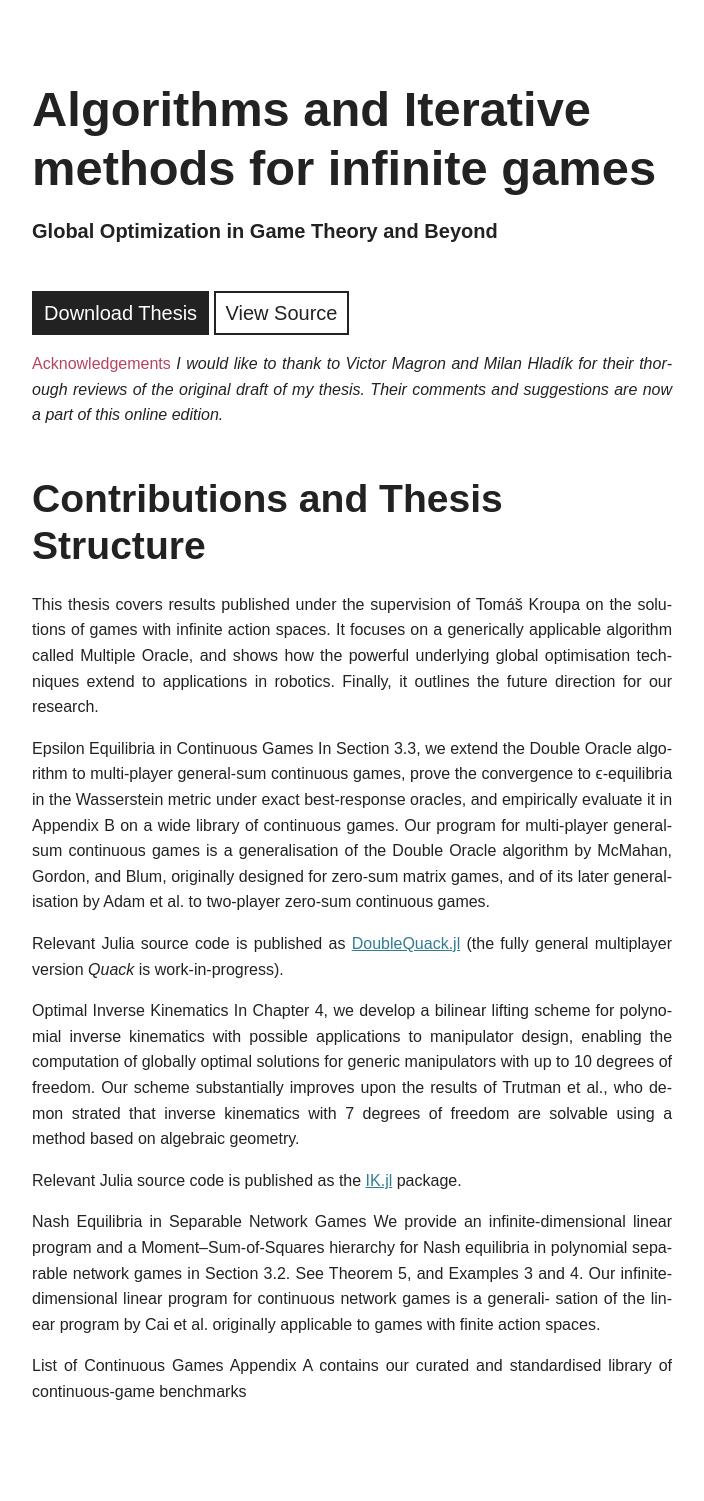
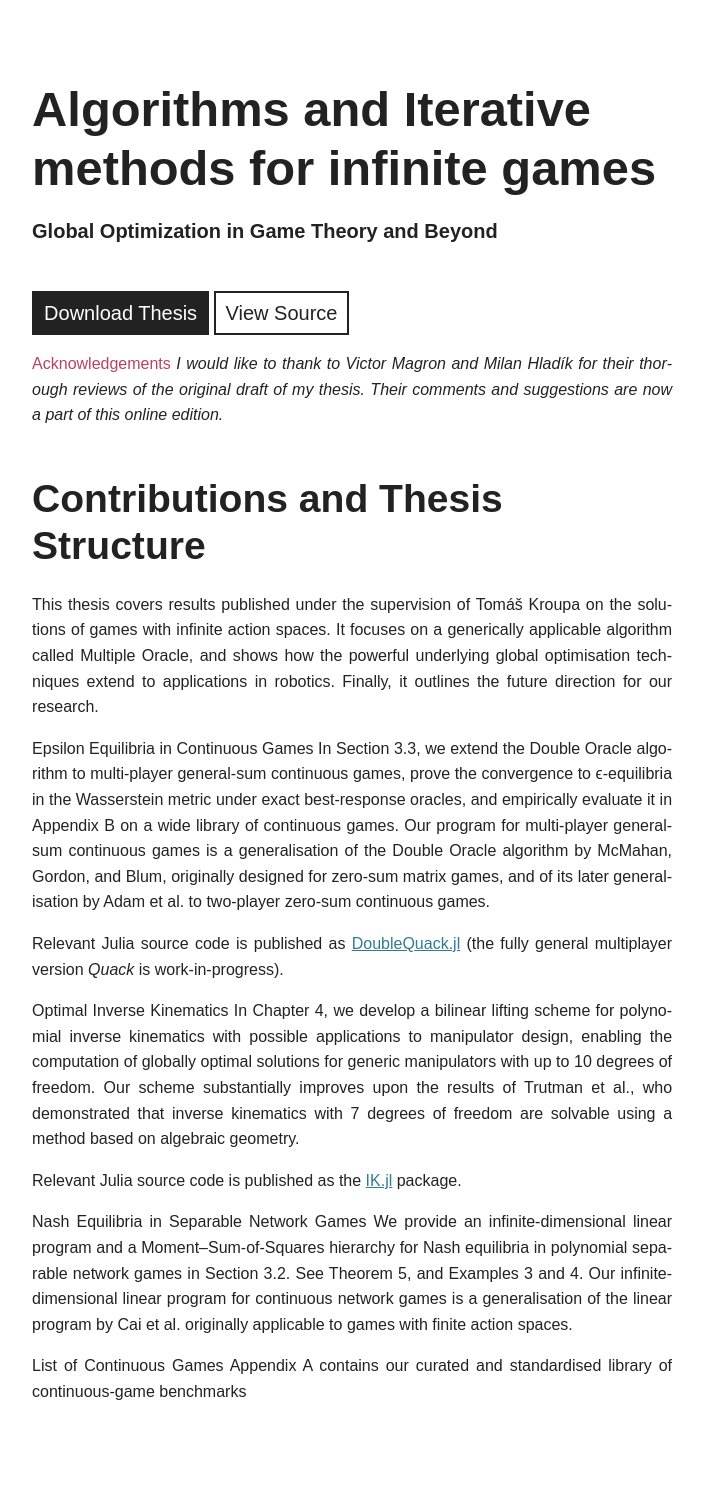
Before and after one commit to votroto/blog, a Jekyll site: the page built from _pages/thesis.md, in a window 1280 px wide. Shown: the whole page, without its empty margins (268-972 px from the left). Built offline with Jekyll 4.4.1, drawn with Linux system fonts in a browser that asks for light colours.

Commit message:
typos, external thesis link

```diff
--- a/_pages/posts.html
+++ b/_pages/posts.html
@@ -19,7 +19,9 @@
 						<p class="excerpt">{{ post.excerpt }}</p>
 						<span class="post-meta">{{ post.date | date: date_format }}</span>
 					</div>
-					<div class="post-right"><img class="invertible" alt="post cover image" src="{{ site.assets }}{{ post.img }}"/></div>
+					<div class="post-right">
+						<img class="invertible" alt="post cover image" src="{{ site.assets }}{{ post.img }}"/>
+					</div>
 				</a>
 			</li>
 			{%- endif -%}
--- a/_pages/thesis.md
+++ b/_pages/thesis.md
@@ -8,7 +8,7 @@
 ## Global Optimization in Game Theory and Beyond
 
 <a href="{{ site.assets }}/assets/pdf/dizertace.pdf" class="link-important">Download Thesis</a>
-<a href="github.com/votroto/disertation" class="link-item link-text">View Source</a>
+<a href="https://github.com/votroto/disertation" class="link-item link-text">View Source</a>
 
 
 **Acknowledgements**
@@ -23,10 +23,10 @@
 
 Relevant Julia source code is published as [DoubleQuack.jl](https://github.com/votroto/DoubleQuack.jl) (the fully general multiplayer version *Quack* is work-in-progress).
 
-Optimal Inverse Kinematics In Chapter 4, we develop a bilinear lifting scheme for polynomial inverse kinematics with possible applications to manipulator design, enabling the computation of globally optimal solutions for generic manipulators with up to 10 degrees of freedom. Our scheme substantially improves upon the results of Trutman et al., who demon strated that inverse kinematics with 7 degrees of freedom are solvable using a method based on algebraic geometry.
+Optimal Inverse Kinematics In Chapter 4, we develop a bilinear lifting scheme for polynomial inverse kinematics with possible applications to manipulator design, enabling the computation of globally optimal solutions for generic manipulators with up to 10 degrees of freedom. Our scheme substantially improves upon the results of Trutman et al., who demonstrated that inverse kinematics with 7 degrees of freedom are solvable using a method based on algebraic geometry.
 
 Relevant Julia source code is published as the [IK.jl](https://github.com/votroto/IK.jl) package.
 
-Nash Equilibria in Separable Network Games We provide an infinite-dimensional linear program and a Moment–Sum-of-Squares hierarchy for Nash equilibria in polynomial separable network games in Section 3.2. See Theorem 5, and Examples 3 and 4. Our infinite-dimensional linear program for continuous network games is a generali- sation of the linear program by Cai et al. originally applicable to games with finite action spaces.
+Nash Equilibria in Separable Network Games We provide an infinite-dimensional linear program and a Moment–Sum-of-Squares hierarchy for Nash equilibria in polynomial separable network games in Section 3.2. See Theorem 5, and Examples 3 and 4. Our infinite-dimensional linear program for continuous network games is a generalisation of the linear program by Cai et al. originally applicable to games with finite action spaces.
 
 List of Continuous Games Appendix A contains our curated and standardised library of continuous-game benchmarks
```
Also changed, not shown: _posts/2021-12-27-just-deserts.md (+1 -2 lines), _posts/2026-05-04-a-list-of-games.md (+3 -3 lines).
